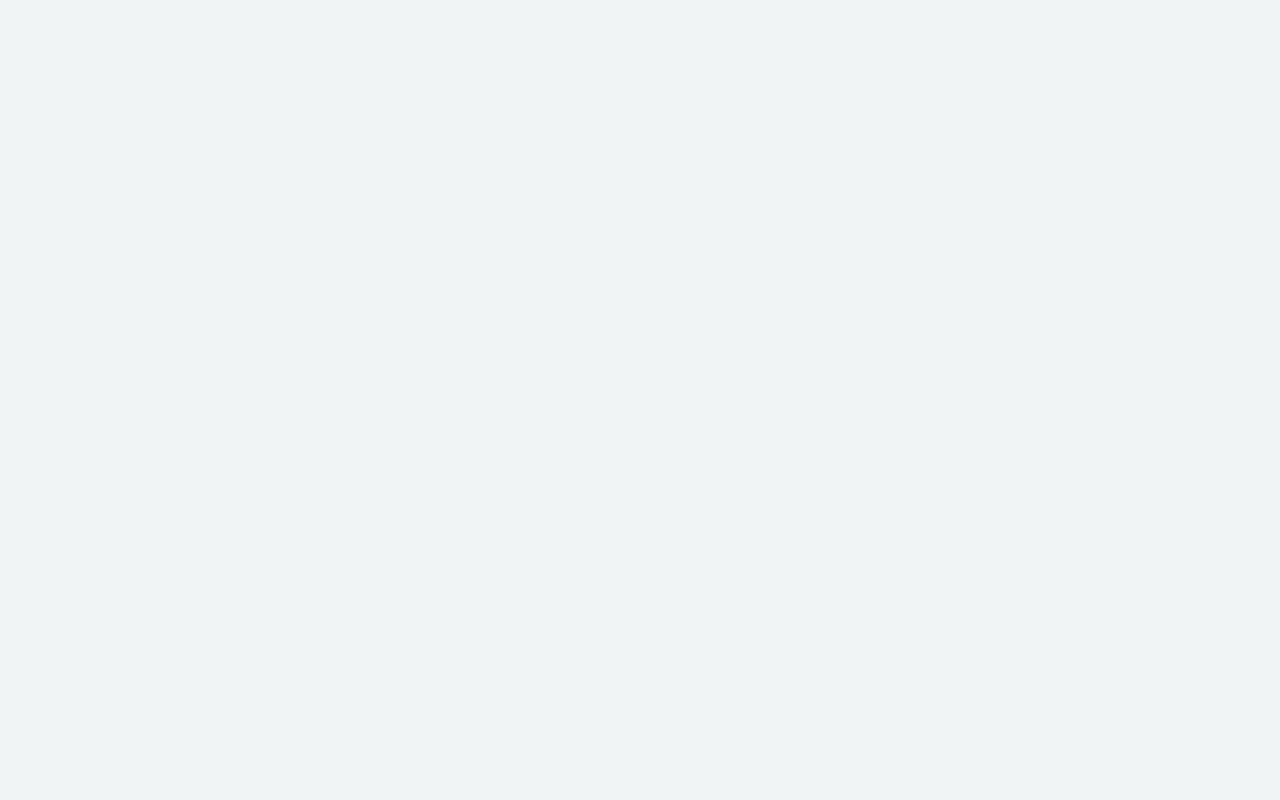
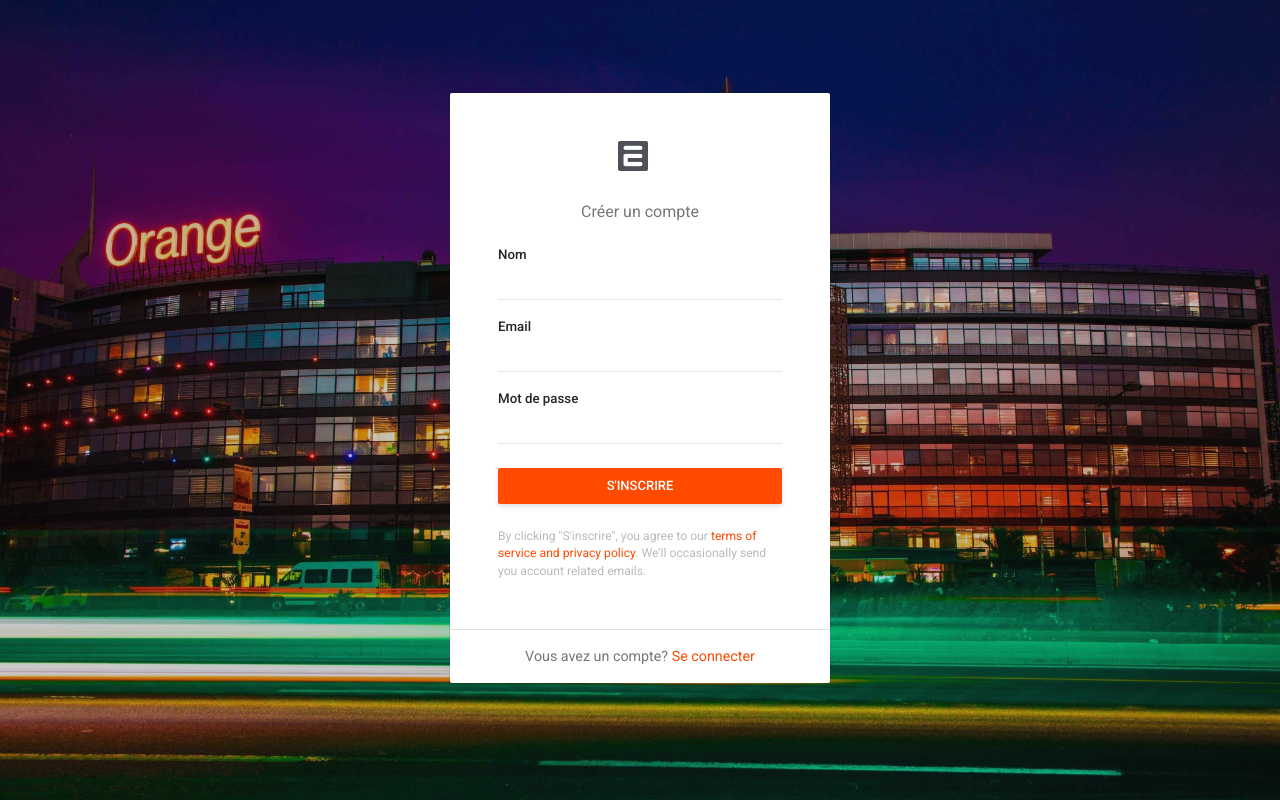
Before and after one commit to vitokuko/gtra-web, an Angular app: page /auth/pageInscription in a window 1280 px wide. Before the commit this address led to /. Built offline with nearby package versions, Linux system fonts and the light colour scheme.

Commit message:
integration page d'authentification

```diff
--- a/src/app/app-routing.module.ts
+++ b/src/app/app-routing.module.ts
@@ -14,7 +14,7 @@ const routes: Routes = [
     component: AuthComponent,
     children: []
   },
-  { path: '', redirectTo: 'auth/login', pathMatch: 'full' },
+  //{ path: '', redirectTo: 'auth/login', pathMatch: 'full' },
   // { path: '**', redirectTo: 'auth/login'},
 ];
 
--- a/src/app/auth/auth.module.ts
+++ b/src/app/auth/auth.module.ts
@@ -2,9 +2,11 @@ import { NgModule } from '@angular/core';
 import { CommonModule } from '@angular/common';
 import {AuthRoutingModule} from './auth-routing.module';
 import { LoginComponent } from './login/login.component';
+import { PageInscriptionComponent } from './page-inscription/page-inscription.component';
+import { PageMotDePasseOublierComponent } from './page-mot-de-passe-oublier/page-mot-de-passe-oublier.component';
 
 @NgModule({
-  declarations: [LoginComponent],
+  declarations: [LoginComponent, PageInscriptionComponent, PageMotDePasseOublierComponent],
   imports: [
     CommonModule,
     AuthRoutingModule
--- a/src/app/auth/login/login.component.html
+++ b/src/app/auth/login/login.component.html
@@ -1,31 +1,13 @@
-<!-- [ content ] Start -->
-<div class="authentication-wrapper authentication-3">
-  <div class="authentication-inner">
+<!-- [ Content ] Start -->
+<div class="authentication-wrapper authentication-2 ui-bg-cover ui-bg-overlay-container px-4" style="background-image: url('assets/img/bg/sonatel.jpg');">
+  <div class="ui-bg-overlay bg-dark opacity-25"></div>
 
-    <!-- [ Side container ] Start -->
-    <!-- Do not display the container on extra small, small and medium screens -->
-    <div class="d-none d-lg-flex col-lg-8 align-items-center ui-bg-cover ui-bg-overlay-container p-5" style="background-image: url('assets/img/bg/21.jpg');">
-      <div class="ui-bg-overlay bg-dark opacity-50"></div>
-      <!-- [ Text ] Start -->
-      <div class="w-100 text-white px-5">
-        <h1 class="display-2 font-weight-bolder mb-4">JOIN OUR<br>SONATEL</h1>
-        <div class="text-large font-weight-light">
-          Lorem ipsum dolor sit amet, consectetur adipiscing elit. Vestibulum vehicula ex eu gravida faucibus. Suspendisse viverra pharetra purus. Proin fringilla ac lorem at sagittis. Proin tincidunt dui et nunc ultricies dignissim.
-        </div>
-      </div>
-      <!-- [ Text ] End -->
-    </div>
-    <!-- [ Side container ] End -->
+  <div class="authentication-inner py-5">
 
-    <!-- [ Form container ] Start -->
-    <div class="d-flex col-lg-4 align-items-center bg-white p-5">
-      <!-- Inner container -->
-      <!-- Have to add `.d-flex` to control width via `.col-*` classes -->
-      <div class="d-flex col-sm-7 col-md-5 col-lg-12 px-0 px-xl-4 mx-auto">
-        <div class="w-100">
-
+      <div class="card">
+          <div class="p-4 p-sm-5">
               <!-- [ Logo ] Start -->
-          <div class="d-flex justify-content-center align-items-center">
+              <div class="d-flex justify-content-center align-items-center pb-2 mb-4">
                   <div class="ui-w-60">
                       <div class="w-100 position-relative">
                           <img src="assets/img/logo-dark.png" alt="Brand Logo" class="img-fluid">
@@ -35,10 +17,10 @@
               </div>
               <!-- [ Logo ] End -->
 
-          <h4 class="text-center text-lighter font-weight-normal mt-5 mb-0">Login to Your Account</h4>
+              <h5 class="text-center text-muted font-weight-normal mb-4">E-parking</h5>
 
-          <!-- [ Form ] Start -->
-          <form class="my-5">
+              <!-- Form -->
+              <form>
                   <div class="form-group">
                       <label class="form-label">Email</label>
                       <input type="text" class="form-control">
@@ -46,8 +28,8 @@
                   </div>
                   <div class="form-group">
                       <label class="form-label d-flex justify-content-between align-items-end">
-                <span>Password</span>
-                <a href="pages_authentication_password-reset.html" class="d-block small">Forgot password?</a>
+                          <span>Mot de passe</span>
+                          <a href="auth/pageMotDePasseOublier" class="d-block small">Mot de passe oublié?</a>
                       </label>
                       <input type="password" class="form-control">
                       <div class="clearfix"></div>
@@ -57,21 +39,19 @@
                           <input type="checkbox" class="custom-control-input">
                           <span class="custom-control-label">Remember me</span>
                       </label>
-              <button type="button" class="btn btn-primary">Sign In</button>
+                      <button type="button" class="btn btn-primary">Se connecter</button>
                   </div>
               </form>
               <!-- [ Form ] End -->
 
+          </div>
+          <div class="card-footer py-3 px-4 px-sm-5">
               <div class="text-center text-muted">
-            Don't have an account yet?
-            <a href="pages_authentication_register-v3.html">Sign Up</a>
-          </div>
-
+                  Vous n'avez pas de compte?
+                  <a href="auth/pageInscription">S'inscrire</a>
               </div>
           </div>
       </div>
-    <!-- [ Form container ] End -->
-
   </div>
 </div>
-<!-- [ content ] End -->
+<!-- / Content -->
--- /dev/null
+++ b/src/app/auth/page-inscription/page-inscription.component.css
@@ -0,0 +1,33 @@
+.authentication-wrapper {
+    display: flex;
+    flex-basis: 100%;
+    min-height: 100vh;
+    width: 100%; }
+  .authentication-wrapper .authentication-inner {
+    width: 100%; }
+  .authentication-wrapper.authentication-1, .authentication-wrapper.authentication-2, .authentication-wrapper.authentication-4 {
+    align-items: center;
+    justify-content: center; }
+  .authentication-wrapper.authentication-1 .authentication-inner {
+    max-width: 300px; }
+  .authentication-wrapper.authentication-2 .authentication-inner {
+    max-width: 380px; }
+  .authentication-wrapper.authentication-3 {
+    align-items: stretch;
+    justify-content: stretch; }
+  .authentication-wrapper.authentication-3 .authentication-inner {
+    display: flex;
+    align-items: stretch;
+    flex-wrap: nowrap;
+    justify-content: stretch; }
+  .authentication-wrapper.authentication-4 .authentication-inner {
+    max-width: 800px; }
+
+  @media all and (-ms-high-contrast: none), (-ms-high-contrast: active) {
+    .authentication-wrapper:after {
+      content: '';
+      display: block;
+      flex: 0 0 0;
+      min-height: inherit;
+      width: 0;
+      font-size: 0; } }
--- /dev/null
+++ b/src/app/auth/page-inscription/page-inscription.component.html
@@ -0,0 +1,58 @@
+ <!-- [ Content ] Start -->
+ <div class="authentication-wrapper authentication-2 ui-bg-cover ui-bg-overlay-container px-4" style="background-image: url('assets/img/bg/sonatel.jpg');">
+    <div class="ui-bg-overlay bg-dark opacity-25"></div>
+
+    <div class="authentication-inner py-5">
+
+        <div class="card">
+            <div class="p-4 p-sm-5">
+                <!-- [ Logo ] Start -->
+                <div class="d-flex justify-content-center align-items-center pb-2 mb-4">
+                    <div class="ui-w-60">
+                        <div class="w-100 position-relative">
+                            <img src="assets/img/logo-dark.png" alt="Brand Logo" class="img-fluid">
+                            <div class="clearfix"></div>
+                        </div>
+                    </div>
+                </div>
+                <!-- [ Logo ] End -->
+
+                <h5 class="text-center text-muted font-weight-normal mb-4">Créer un compte</h5>
+
+                <!-- Form -->
+                <form>
+                    <div class="form-group">
+                        <label class="form-label">Nom</label>
+                        <input type="text" class="form-control">
+                        <div class="clearfix"></div>
+                    </div>
+                    <div class="form-group">
+                        <label class="form-label">Email</label>
+                        <input type="text" class="form-control">
+                        <div class="clearfix"></div>
+                    </div>
+                    <div class="form-group">
+                        <label class="form-label">Mot de passe</label>
+                        <input type="password" class="form-control">
+                        <div class="clearfix"></div>
+                    </div>
+                    <button type="button" class="btn btn-primary btn-block mt-4">S'inscrire</button>
+                    <div class="text-light small mt-4">
+                        By clicking "S'inscrire", you agree to our
+                        <a href="javascript:void(0)">terms of service and privacy policy</a>. We’ll occasionally send you account related emails.
+                    </div>
+                </form>
+                <!-- [ Form ] End -->
+
+            </div>
+            <div class="card-footer py-3 px-4 px-sm-5">
+                <div class="text-center text-muted">
+                    Vous avez un compte?
+                    <a href="auth/login">Se connecter</a>
+                </div>
+            </div>
+        </div>
+
+    </div>
+</div>
+<!-- / Content -->
--- /dev/null
+++ b/src/app/auth/page-mot-de-passe-oublier/page-mot-de-passe-oublier.component.css
@@ -0,0 +1,33 @@
+.authentication-wrapper {
+    display: flex;
+    flex-basis: 100%;
+    min-height: 100vh;
+    width: 100%; }
+  .authentication-wrapper .authentication-inner {
+    width: 100%; }
+  .authentication-wrapper.authentication-1, .authentication-wrapper.authentication-2, .authentication-wrapper.authentication-4 {
+    align-items: center;
+    justify-content: center; }
+  .authentication-wrapper.authentication-1 .authentication-inner {
+    max-width: 300px; }
+  .authentication-wrapper.authentication-2 .authentication-inner {
+    max-width: 380px; }
+  .authentication-wrapper.authentication-3 {
+    align-items: stretch;
+    justify-content: stretch; }
+  .authentication-wrapper.authentication-3 .authentication-inner {
+    display: flex;
+    align-items: stretch;
+    flex-wrap: nowrap;
+    justify-content: stretch; }
+  .authentication-wrapper.authentication-4 .authentication-inner {
+    max-width: 800px; }
+
+  @media all and (-ms-high-contrast: none), (-ms-high-contrast: active) {
+    .authentication-wrapper:after {
+      content: '';
+      display: block;
+      flex: 0 0 0;
+      min-height: inherit;
+      width: 0;
+      font-size: 0; } }
--- /dev/null
+++ b/src/app/auth/page-mot-de-passe-oublier/page-mot-de-passe-oublier.component.html
@@ -0,0 +1,35 @@
+
+
+<!-- [ content ] Start -->
+    <div class="authentication-wrapper authentication-2 px-4" style="background-image: url('assets/img/bg/sonatel.jpg')">
+        <div class="authentication-inner py-5">
+
+
+            <!-- [ Form ] Start -->
+            <form class="card">
+                <div class="p-4 p-sm-5">
+                    <!-- [ Logo ] Start -->
+                    <div class="d-flex justify-content-center align-items-center pb-2 mb-4">
+                        <div class="ui-w-60">
+                            <div class="w-100 position-relative">
+                                <img src="assets/img/logo-dark.png" alt="Brand Logo" class="img-fluid">
+                                <div class="clearfix"></div>
+                            </div>
+                        </div>
+                    </div>
+                    <!-- [ Logo ] End -->
+                    <h5 class="text-center text-muted font-weight-normal mb-4">Réinitialisez votre mot de passe</h5>
+                    <hr class="mt-0 mb-4">
+                    <p>Entrer votre adresse email et nous vous enverrons un lien pour réinitialiser votre mot de passe.</p>
+                    <div class="form-group">
+                        <input type="text" class="form-control" placeholder="Entrer votre adresse email">
+                        <div class="clearfix"></div>
+                    </div>
+                    <button type="button" class="btn btn-primary btn-block">Envoyer un email de réinitialisation du mot de passe</button>
+                </div>
+            </form>
+            <!-- [ Form ] End -->
+
+        </div>
+    </div>
+    <!-- [ content ] End -->
```
Also changed, not shown: src/app/auth/auth-routing.module.ts (+10 -0 lines), src/app/auth/page-inscription/page-inscription.component.ts (added, +15 -0 lines), src/app/auth/page-mot-de-passe-oublier/page-mot-de-passe-oublier.component.ts (added, +15 -0 lines), src/app/auth/auth.component.html (line endings or trailing spaces), src/assets/img/bg/sonatel.jpg (added), 1 other file (tests, documents, lock files or other folders). Lines whose indentation alone changed are shown as unchanged.
